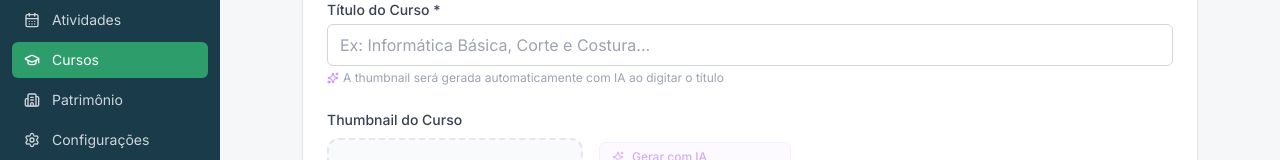
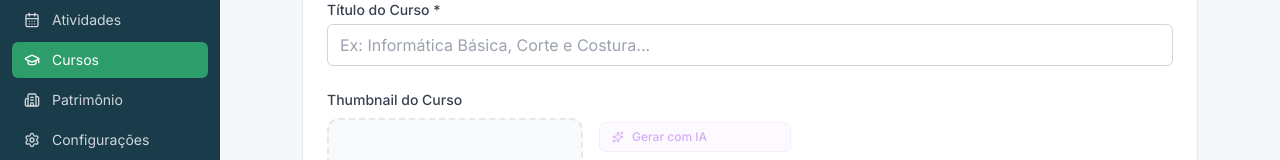
Before and after one commit to jefersonOS/ONGs_brasileiras, a Next.js app: page /cursos/novo in a window 1280 px wide. Shown: the part 254-414 px from the top of the page. Built offline with nearby package versions, Linux system fonts and the light colour scheme; no server answers; the database is empty.

Commit message:
auto: 2026-03-10 08:03

```diff
--- a/app/(internal)/cursos/novo/page.tsx
+++ b/app/(internal)/cursos/novo/page.tsx
@@ -8,8 +8,6 @@ import { Plus, Trash2, Sparkles, RefreshCw, ImageIcon, Upload } from 'lucide-rea
 export default function NovoCursoPage() {
     const router = useRouter()
     const supabase = createClient()
-    const debounceRef = useRef<NodeJS.Timeout | null>(null)
-
     const [titulo, setTitulo] = useState('')
     const [categoria, setCategoria] = useState('profissionalizante')
     const [descricao, setDescricao] = useState('')
@@ -69,14 +67,6 @@ export default function NovoCursoPage() {
         }
     }
 
-    const handleTituloChange = (value: string) => {
-        setTitulo(value)
-        if (debounceRef.current) clearTimeout(debounceRef.current)
-        debounceRef.current = setTimeout(() => {
-            if (value.trim().length >= 4) gerarThumbnail(value)
-        }, 1500)
-    }
-
     const handleCreate = async (e: React.FormEvent, statusOverride?: string) => {
         e.preventDefault()
         setLoading(true)
@@ -128,15 +118,11 @@ export default function NovoCursoPage() {
                             <input
                                 type="text"
                                 value={titulo}
-                                onChange={e => handleTituloChange(e.target.value)}
+                                onChange={e => setTitulo(e.target.value)}
                                 required
                                 className="w-full px-3 py-2 border border-gray-300 rounded-md focus:outline-none focus:ring-[#2D9E6B]"
                                 placeholder="Ex: Informática Básica, Corte e Costura..."
                             />
-                            <p className="text-xs text-gray-400 mt-1 flex items-center gap-1">
-                                <Sparkles className="w-3 h-3 text-purple-400" />
-                                A thumbnail será gerada automaticamente com IA ao digitar o título
-                            </p>
                         </div>
 
                         {/* Thumbnail Preview */}
```
